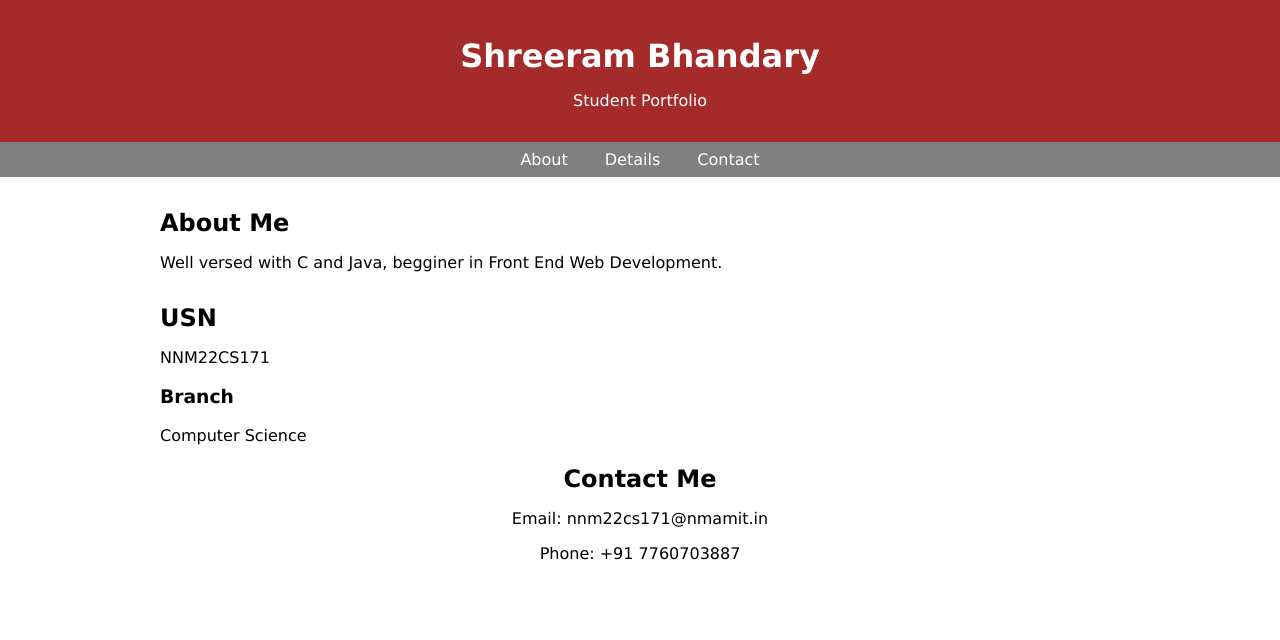
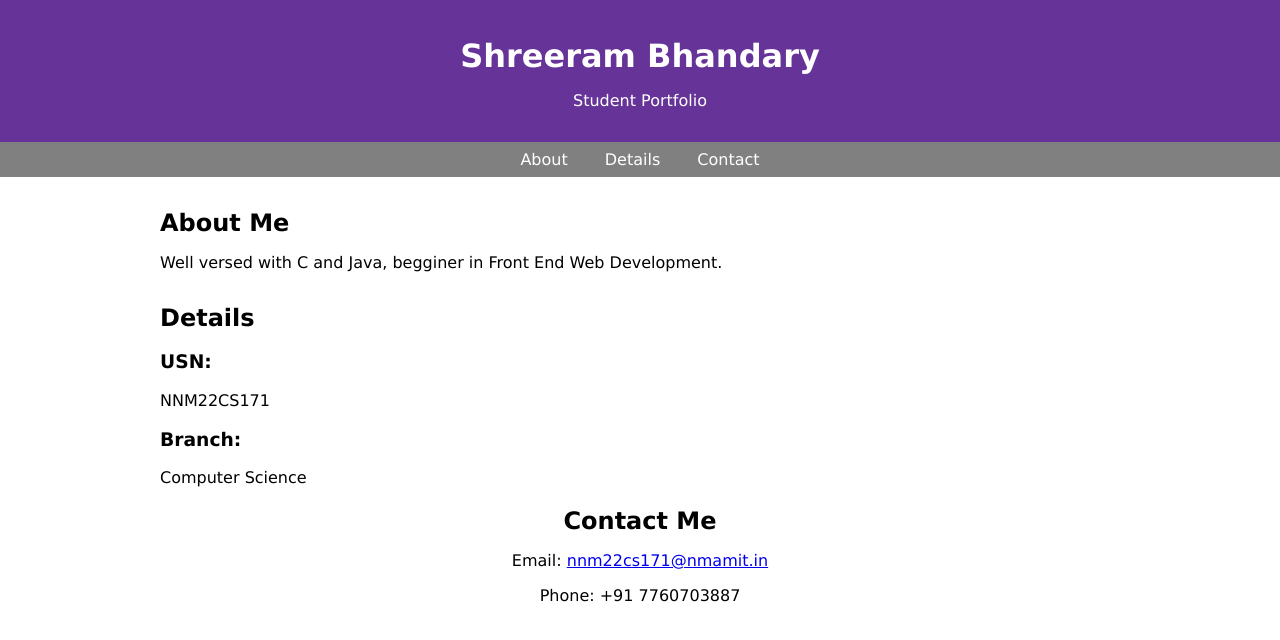
Before and after one commit to shreeram17/Portfolio.github.io, a plain HTML site: page index.html in a window 1280 px wide. Drawn offline with Linux system fonts and the light colour scheme.

Commit message:
Update index.html

```diff
--- a/index.html
+++ b/index.html
@@ -11,7 +11,7 @@
             padding: 0;
         }
         header {
-            background-color: brown;
+            background-color: rebeccapurple;
             color: #fff;
             text-align: center;
             padding: 1rem;
@@ -61,18 +61,19 @@
             <p>Well versed with C and Java, begginer in Front End Web Development.</p>
         </section>
         <section id="details" class="details">
-            <h2>USN</h2>
+            <h2>Details</h2>
             <div>
+                <h3>USN:</h3>
                 <p>NNM22CS171</p>
             </div>
             <div>
-                <h3>Branch</h3>
+                <h3>Branch:</h3>
                 <p>Computer Science</p>
             </div>
         </section>
         <section id="contact" class="contact">
             <h2>Contact Me</h2>
-            <p>Email: nnm22cs171@nmamit.in</p>
+            <p>Email: <a href="mailto:nnm22cs171@nmamit.in">nnm22cs171@nmamit.in</a></p>
             <p>Phone: +91 7760703887</p>
         </section>
     </div>
```
